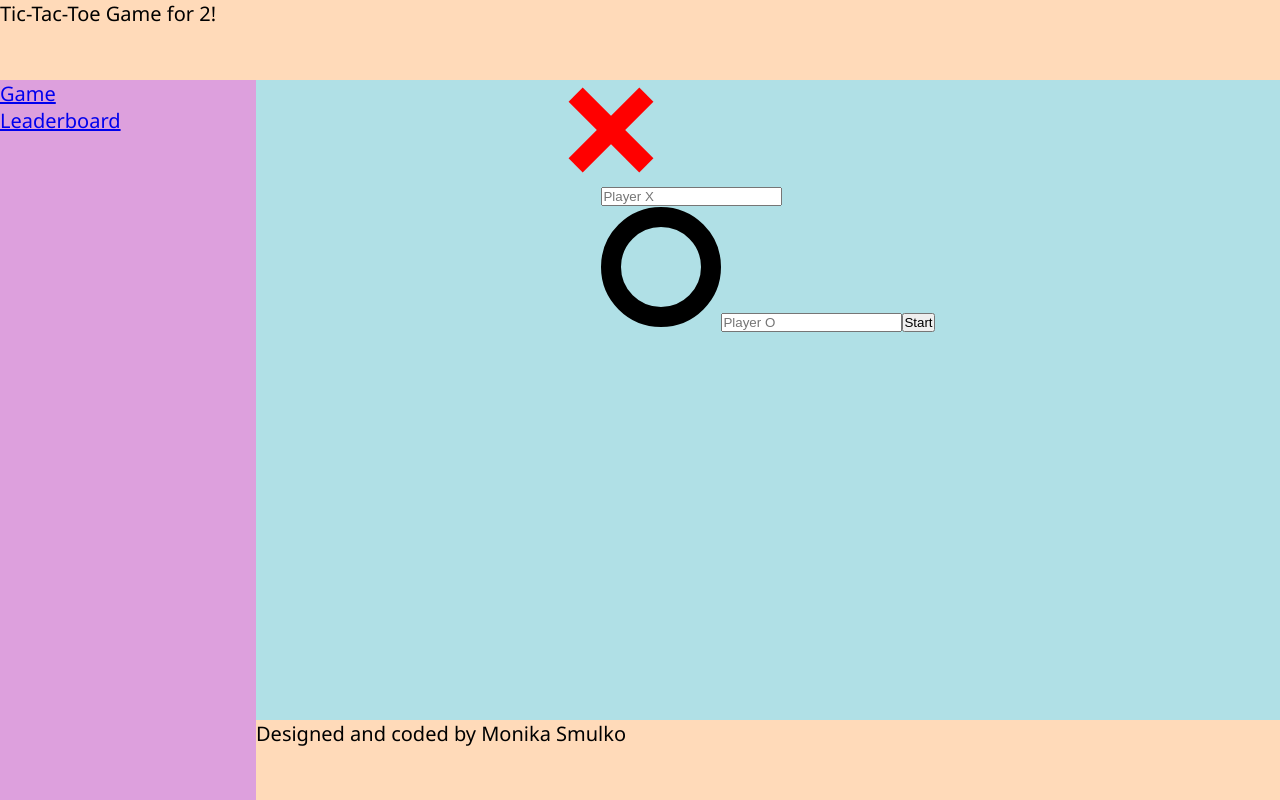
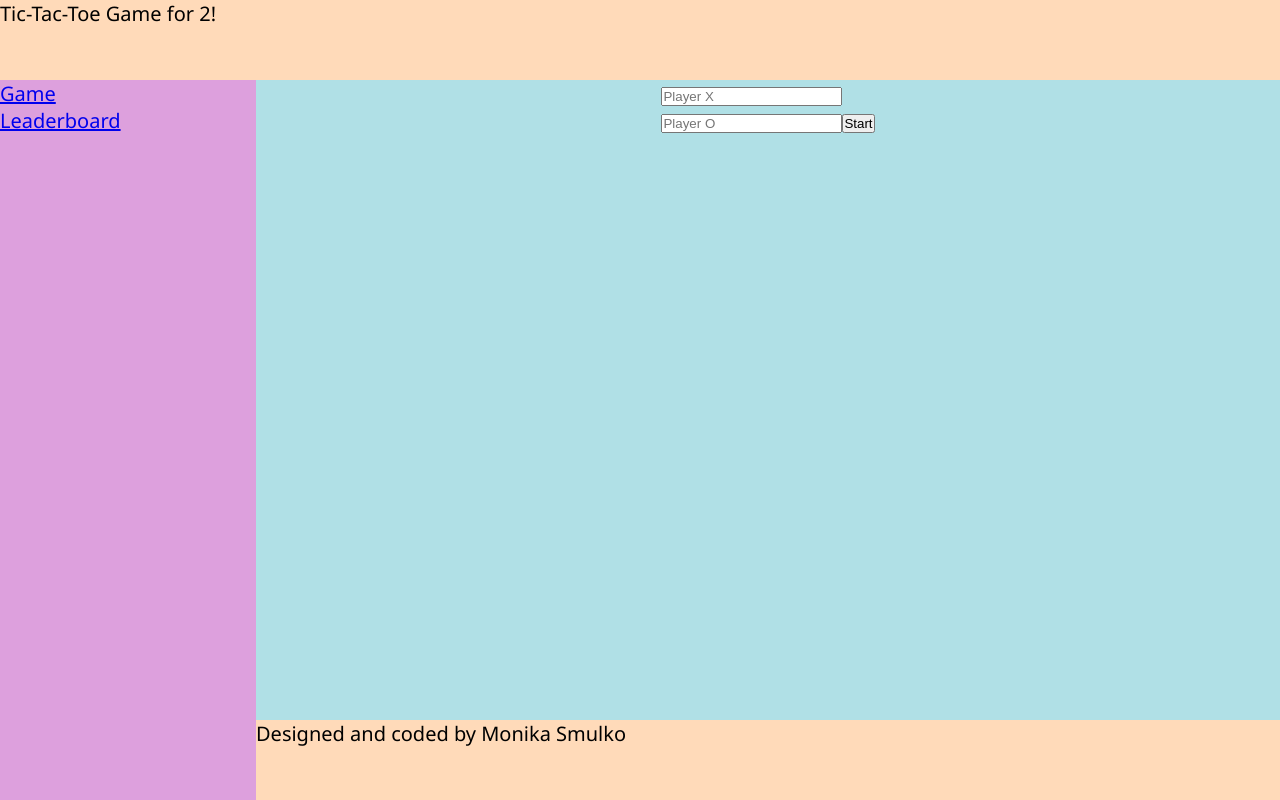
Before and after one commit to mosmulko/Tic-tac-toe, a React (Create React App) app: page /game in a window 1280 px wide. Built offline with nearby package versions, Linux system fonts and the light colour scheme.

Commit message:
Add className to Label component

```diff
--- a/src/features/GameLayout/Label.js
+++ b/src/features/GameLayout/Label.js
@@ -1,8 +1,11 @@
 import React from "react";
-import "./Label.css";
 
 function Label({ id }) {
-  return <div className={id}></div>;
+  return (
+    <div className="labelContainer">
+      <div className={id}></div>
+    </div>
+  );
 }
 
 export default Label;
```
